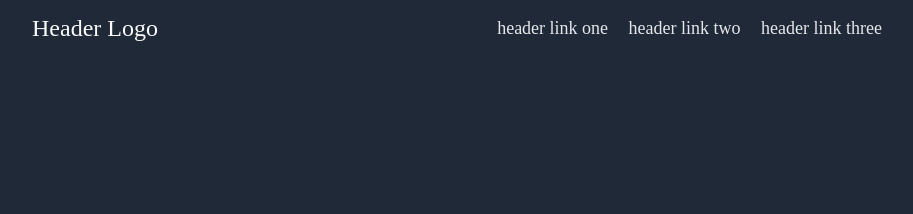
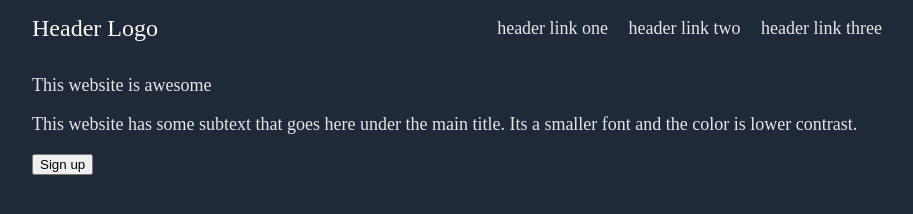
Before and after one commit to Gekolord/Project-Landing-Page-, a plain HTML site: page index.html in a window 1280 px wide. Shown: the whole page, without its empty margins (183-1096 px from the left). Drawn offline with Linux system fonts and the light colour scheme.

Commit message:
add text to hero

```diff
--- a/index.html
+++ b/index.html
@@ -19,8 +19,11 @@
             </div>
             <div class="textimg">
                 <div class="text">
-
-
+                    <p class="heromain">
+                        This website is awesome
+                    </p>
+                    <p class="herosec">This website has some subtext that goes here under the main title. Its a smaller font and the color is lower contrast.</p>
+                    <button class="signup">Sign up</button>
                 </div>
                 <div class="img">
 
```
